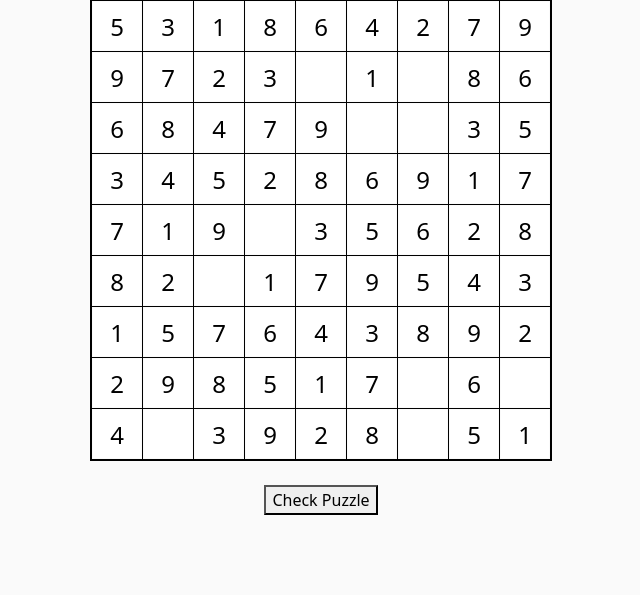
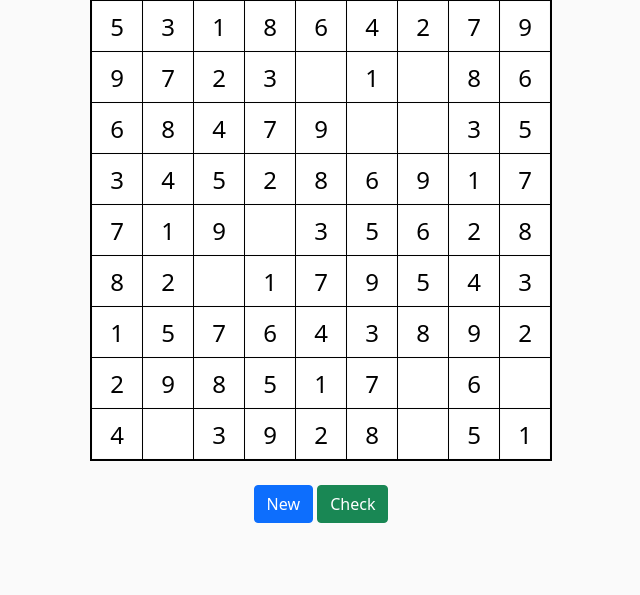
Before and after one commit to jedwards1230/sudoku, a Django app: page / in a window 1280 px wide. Shown: the part 81-676 px from the top of the page, without its empty margins (319-959 px from the left). Run offline with Django 4.2, Linux system fonts and the light colour scheme.

```diff
--- a/app/templates/app/index.html
+++ b/app/templates/app/index.html
@@ -28,16 +28,17 @@
                 {% for row in puzzle %} {% with forloop.counter0 as outer_counter %}
                 <tr>
                     {% for field in row %} {% if field.value %}
-                        <td><input type="number" name="form-{{ outer_counter }}-{{ field.name }}" value="{{ field.value}}" readonly></td>
+                        <td><input type="number" name="form-{{ outer_counter }}-{{ field.name }}" value="{{ field.value}}" readonly class="preset_value"></td>
                     {% elif field.value == 0 %}
-                        <td><input type="number" name="form-{{ outer_counter }}-{{ field.name }}" value=" " required min="1"></td>
+                        <td><input type="number" name="form-{{ outer_counter }}-{{ field.name }}" value="" required min="1"></td>
                     {% endif %}  {% endfor %}
                 </tr>
                 {% endwith %} {% endfor %}
             </table>
             </br>
-            <!-- TODO: add refresh, board size, and difficulty buttons -->
-            <button type="submit" name='submit_puzzle'>Check Puzzle</button>
+            <!-- TODO: add board size and difficulty buttons -->
+            <button class="btn btn-primary" type="button" name='refresh_puzzle'>New</button>
+            <button class="btn btn-success" type="submit" name='submit_puzzle'>Check</button>
         </form>
         {% endif %}
         </br>
```
